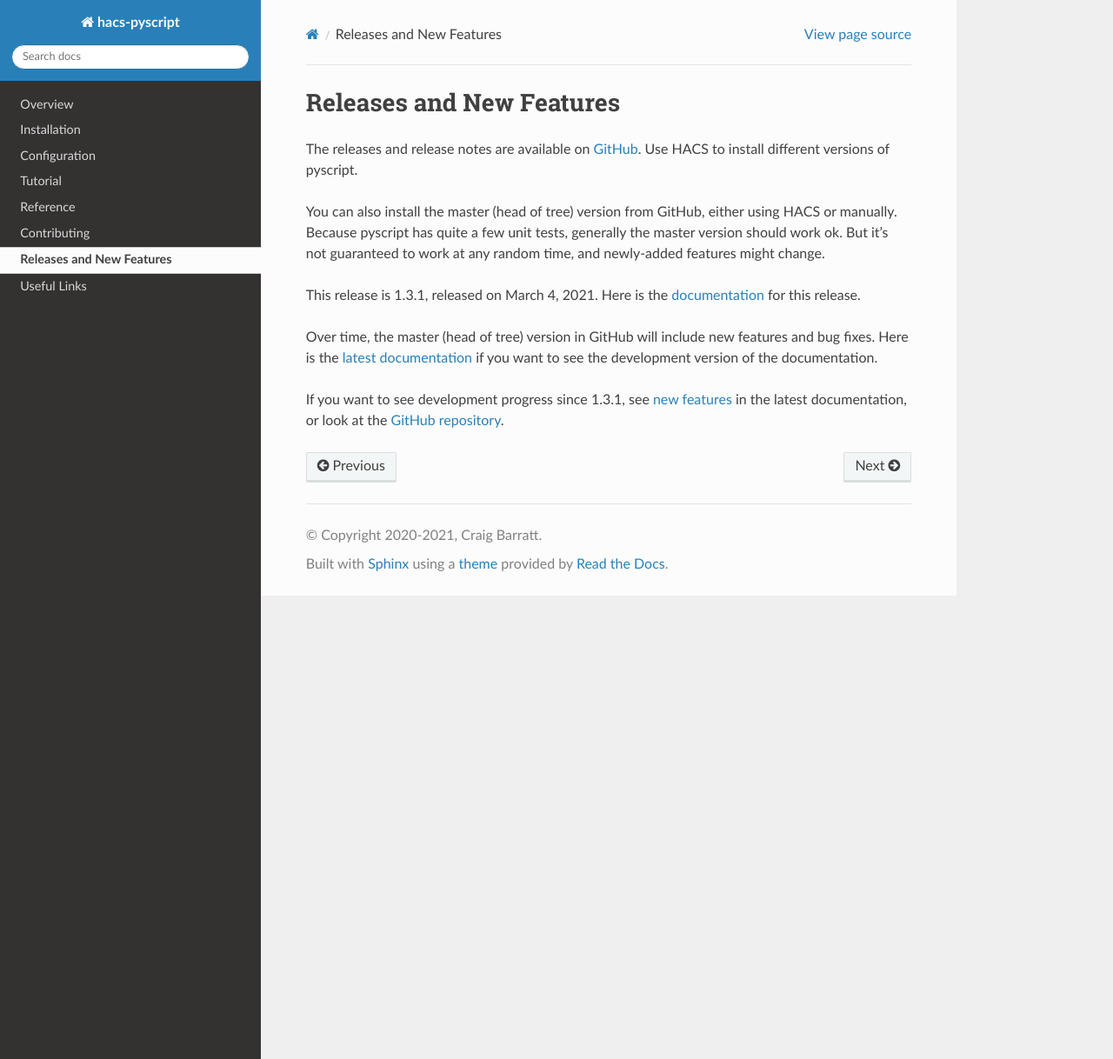
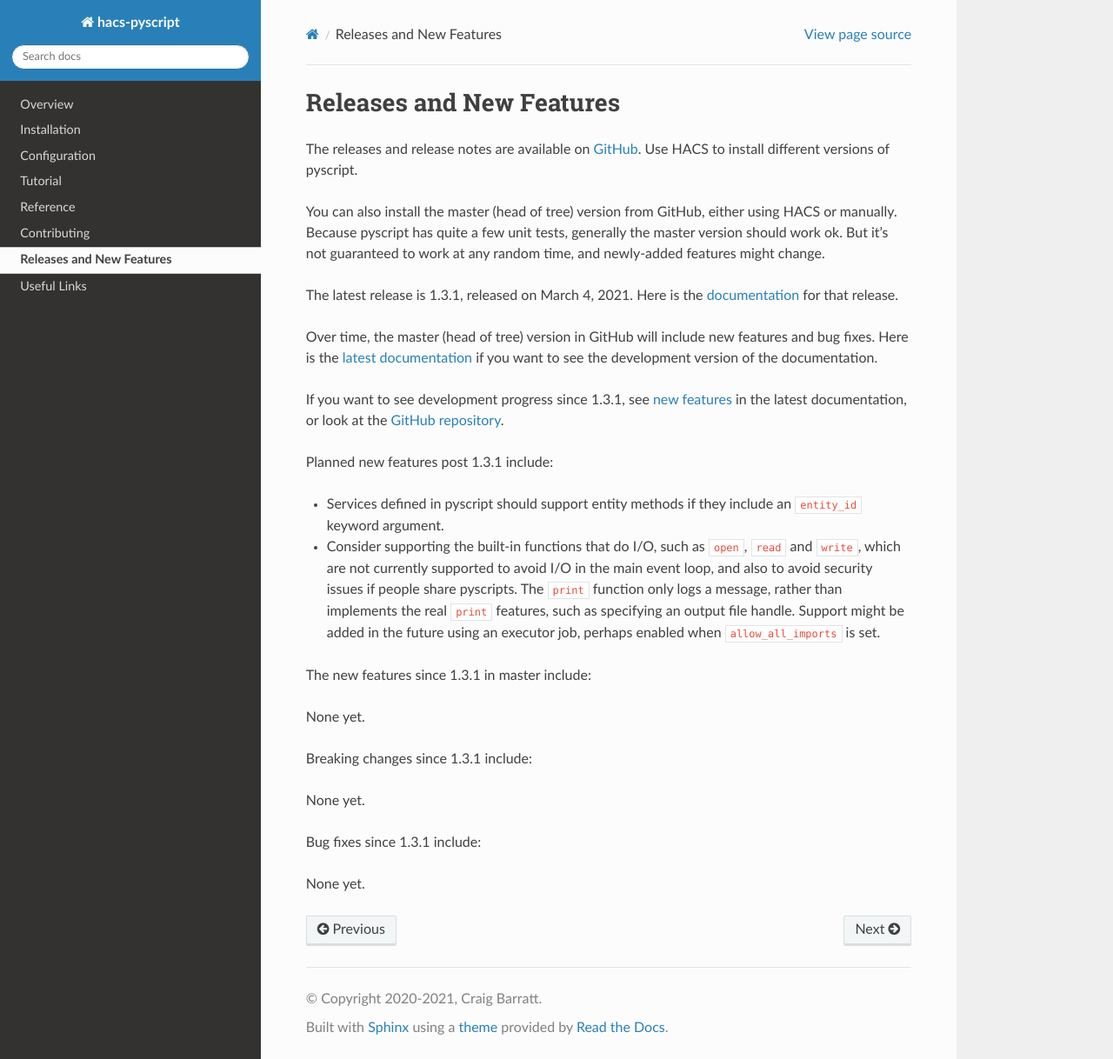
Before and after one commit to custom-components/pyscript, a Sphinx documentation site: the page built from docs/new_features.rst, in a window 1280 px wide and 1218 px high. Shown: the whole window at 87% size. Built offline with Sphinx 7.4.7 and the Read the Docs theme 2.0.0, drawn with Linux system fonts in a browser that asks for light colours.

Commit message:
changes post 1.3.1

```diff
--- a/docs/new_features.rst
+++ b/docs/new_features.rst
@@ -8,8 +8,12 @@
 Because pyscript has quite a few unit tests, generally the master version should work ok. But it's not
 guaranteed to work at any random time, and newly-added features might change.
 
-This release is 1.3.1, released on March 4, 2021.  Here is the `documentation
-<https://hacs-pyscript.readthedocs.io/en/1.3.1>`__ for this release.
+..
+    This release is 1.3.1, released on March 4, 2021.  Here is the `documentation
+    <https://hacs-pyscript.readthedocs.io/en/1.3.1>`__ for this release.
+
+The latest release is 1.3.1, released on March 4, 2021.  Here is the `documentation
+<https://hacs-pyscript.readthedocs.io/en/1.3.1>`__ for that release.
 
 Over time, the master (head of tree) version in GitHub will include new features and bug fixes.
 Here is the `latest documentation <https://hacs-pyscript.readthedocs.io/en/latest>`__ if you want
@@ -18,3 +22,24 @@
 If you want to see development progress since 1.3.1, see
 `new features <https://hacs-pyscript.readthedocs.io/en/latest/new_features.html>`__ in the latest
 documentation, or look at the `GitHub repository <https://github.com/custom-components/pyscript>`__.
+
+Planned new features post 1.3.1 include:
+
+- Services defined in pyscript should support entity methods if they include an ``entity_id`` keyword argument.
+- Consider supporting the built-in functions that do I/O, such as ``open``, ``read`` and ``write``, which
+  are not currently supported to avoid I/O in the main event loop, and also to avoid security issues if people
+  share pyscripts. The ``print`` function only logs a message, rather than implements the real ``print`` features,
+  such as specifying an output file handle. Support might be added in the future using an executor job, perhaps
+  enabled when ``allow_all_imports`` is set.
+
+The new features since 1.3.1 in master include:
+
+None yet.
+
+Breaking changes since 1.3.1 include:
+
+None yet.
+
+Bug fixes since 1.3.1 include:
+
+None yet.
```
